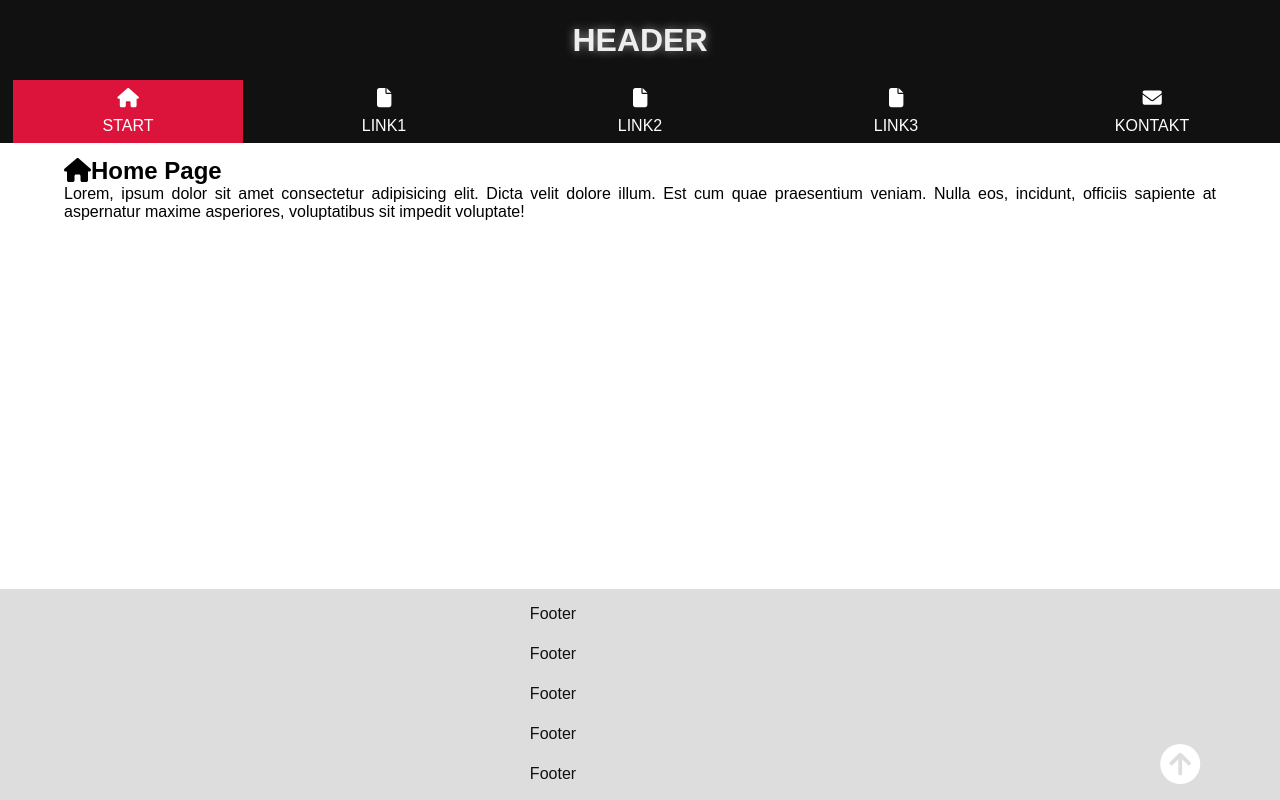
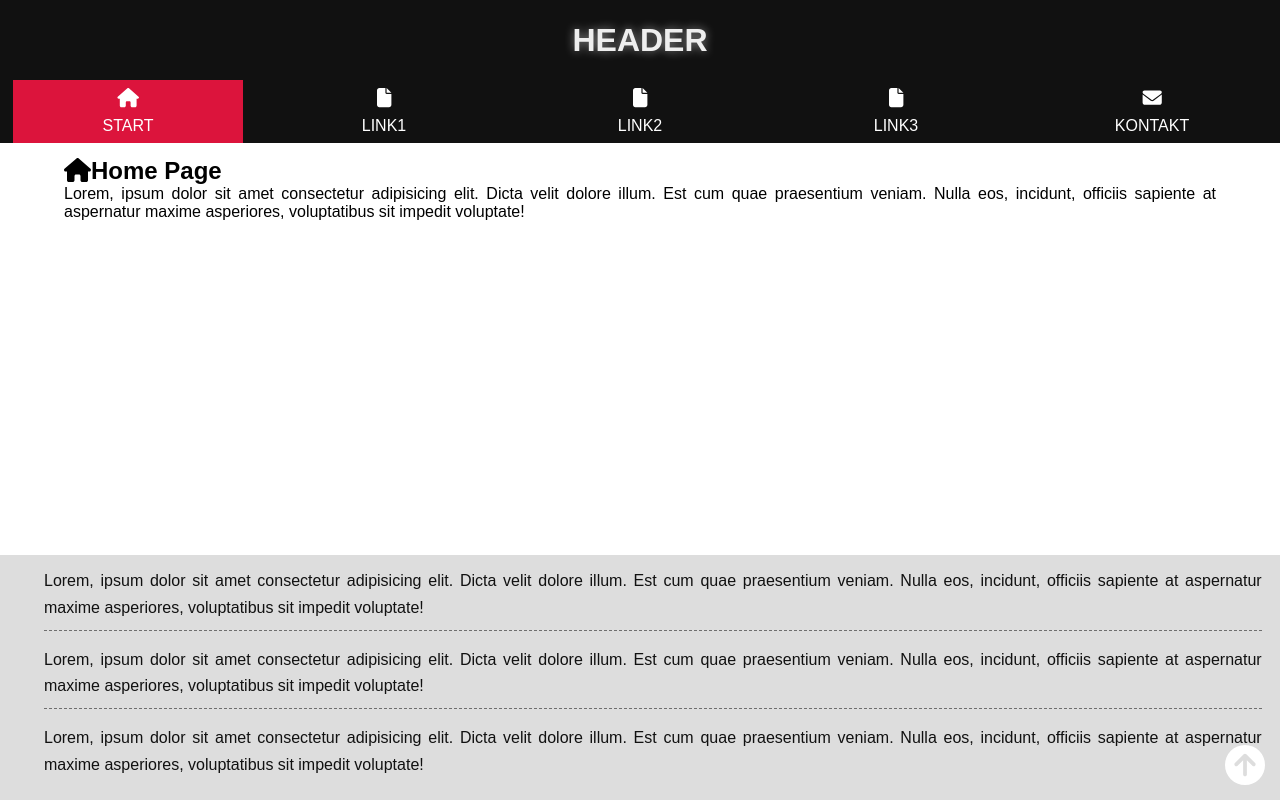
Before and after one commit to blackPixel28/React-Web-Page-Layout, a React (Create React App) app: page / in a window 1280 px wide. Built offline with nearby package versions, Linux system fonts and the light colour scheme.

Commit message:
arrowUP opactity

```diff
--- /dev/null
+++ b/src/components/setCssRootValue/index.js
@@ -0,0 +1,5 @@
+const SetCssRootValue = (cssName, value, type) => {
+    return document.querySelector(':root').style.setProperty(cssName, `${value}${type}`)
+}
+
+export default SetCssRootValue;
--- a/src/css/App.css
+++ b/src/css/App.css
@@ -4,3 +4,11 @@
   max-width: 1280px;
   margin: 0 auto;
 }
+
+.active {
+  visibility: visible;
+}
+
+.inactive {
+  visibility: hidden;
+}
--- a/src/css/Footer.css
+++ b/src/css/Footer.css
@@ -1,29 +1,49 @@
 footer {
-    display: flex;
+    position: relative;
+    /* display: flex;
     justify-content: space-between;
-    align-items: flex-end;
+    align-items: flex-end; */
     min-height: var(--footerHeight);
     background-color: #ddd;
     color: #111;
+    transition: 0.5s;
 }
 
 .footer-text {
-    flex-basis: 90%;
+    /* flex-basis: 90%; */
     /* background-color: red; */
     padding: 0.7vh;
 }
 
 footer p {
     /* background-color: aqua; */
-    text-align: center;
-    line-height: var(--footerHeight);
+    text-align: justify;
+    padding: 1vh 1vw 1vh 3vw;
+    line-height: calc(var(--footerHeight) / 1.5);
+}
+
+footer p::after {
+    content: '';
+    display: block;
+    margin-top: 1vh;
+    border-bottom: 1px dashed rgba(0, 0, 0, 0.5);
+}
+
+footer p:nth-last-of-type(1)::after {
+    content: '';
+    display: block;
+    margin-top: 1vh;
+    border-bottom: 0;
 }
 
 .footer-arrowUp {
-    flex-basis: 10%;
-    padding: 2vh 3vw 2vh 1vw;
-    display: block;
+    position: fixed;
+    bottom: 15px;
+    right: 15px;
+    /* flex-basis: 10%; */
+    /* padding: 2vh 5vw 3vh 1vw; */
     font-size: 5vh;
     color: white;
     cursor: pointer;
+    opacity: var(--arrowUpOpacity);
 }
--- a/src/css/root.css
+++ b/src/css/root.css
@@ -4,4 +4,5 @@
     --headTextAndLogo: 10vh;
     --headerHeight: calc(var(--navHeight) + var(--headTextAndLogo));
     --mainHeight: calc(100vh - var(--headerHeight) - var(--footerHeight));
+    --arrowUpOpacity: 0;
 }
--- a/src/db/layout.json
+++ b/src/db/layout.json
@@ -30,6 +30,6 @@
         "text": "Header"
     },
     "Footer": {
-        "text": "Footer"
+        "text": "Lorem, ipsum dolor sit amet consectetur adipisicing elit. Dicta velit dolore illum. Est cum quae praesentium veniam. Nulla eos, incidunt, officiis sapiente at aspernatur maxime asperiores, voluptatibus sit impedit voluptate!"
     }
 }
--- a/src/layout/Footer.js
+++ b/src/layout/Footer.js
@@ -1,18 +1,46 @@
+import { useState, useEffect } from 'react';
 import '../css/Footer.css';
 import { FontAwesomeIcon } from '@fortawesome/react-fontawesome';
-import ArrowUp from '../components/ArrowUp'
+import ArrowUp from '../components/ArrowUp';
+import setCssRootValue from '../components/setCssRootValue';
 
 export default function Footer({ text }) {
+    const [arrowOpacity, setArrowOpacity] = useState(0);
+    useEffect(() => {
+        window.addEventListener('scroll', () => {
+            handleActive(document.querySelector('.footer-arrowUp'))
+            // setCssArrowOpacity()
+            setCssRootValue('--arrowUpOpacity', arrowOpacity, '%')
+        })
+    })
+
+    const handleActive = (item) => {
+        const footerHeight = document.querySelector('footer').offsetHeight;
+        const maxScroll = document.body.scrollHeight - window.scrollY - window.innerHeight;
+        const opacity = Math.floor(((footerHeight * 100) / maxScroll) - 100);
+
+        // console.clear();
+        // console.log(maxScroll, opacity)
+
+        if (maxScroll <= (footerHeight + (footerHeight / 2))) {
+            if (opacity >= 0) setArrowOpacity(opacity);
+            else if (opacity >= 100) setArrowOpacity(100);
+            item.classList.add('active');
+            item.classList.remove('inactive');
+        }
+        else if (maxScroll >= (footerHeight + (footerHeight / 2))) {
+            item.classList.add('inactive');
+            item.classList.remove('active');
+        }
+    }
     return (
         <footer className="app-footer">
             <div className='footer-text'>
                 <p>{text}</p>
                 <p>{text}</p>
                 <p>{text}</p>
-                <p>{text}</p>
-                <p>{text}</p>
             </div>
-            <FontAwesomeIcon className='footer-arrowUp' icon="fa-solid fa-circle-arrow-up" onClick={ArrowUp} />
+            <FontAwesomeIcon className='footer-arrowUp inactive' icon="fa-solid fa-circle-arrow-up" onClick={ArrowUp} />
         </footer>
     )
 }
```
